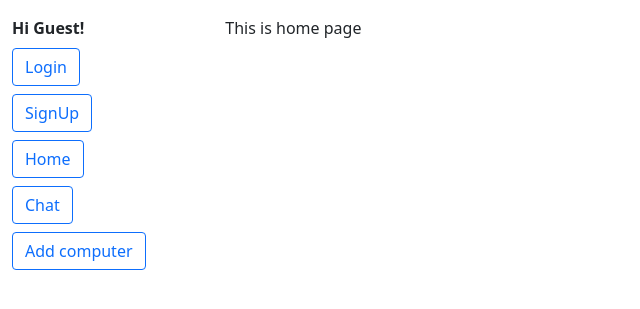
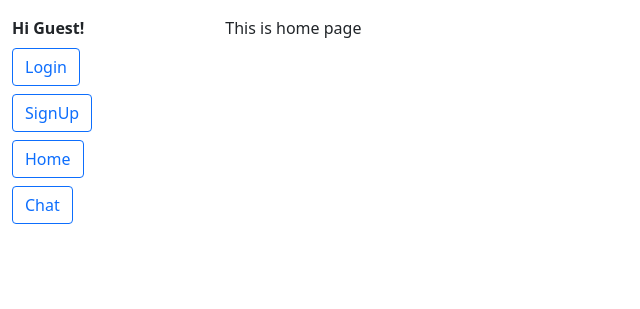
Before and after one commit to IgorKorolevT/Remote-computer-control, a Django app: page / in a window 1280 px wide. Shown: the top 309 px of the page, without its empty margins (0-640 px from the left). Run offline with Django 5.2, Linux system fonts and the light colour scheme; parts of the project's set-up code (start-up, migrations or seed data) failed here and were passed over.

Commit message:
replace button adding pk

```diff
--- a/templates/chat/chat.html
+++ b/templates/chat/chat.html
@@ -8,7 +8,7 @@
         <div class="row">
             <div class="col-sm-4">
                 {% if computers %}
-                    <h4 class="mb-3">Computers:</h4>
+                    <h4 class="mb-3">Computers <a href="{% url 'user:add_computer' %}" class="btn btn-outline-primary">+</a></h4>
                     <ul class="list">
                         {% for computer in computers %}
                             <li class="mb-2">
@@ -21,6 +21,7 @@
             </div>
             <div class="col-sm-7">
                 {% block chat %}
+                    <h3>Chose computer</h3>
                 {% endblock %}
             </div>
         </div>
--- a/templates/includes/sidebar.html
+++ b/templates/includes/sidebar.html
@@ -23,7 +23,4 @@
     <li>
         <a href="{% url 'chat:chat' %}" class="btn btn-outline-primary">Chat</a>
     </li>
-    <li>
-        <a href="{% url 'user:add_computer' %}" class="btn btn-outline-primary">Add computer</a>
-    </li>
 </ul>
```
